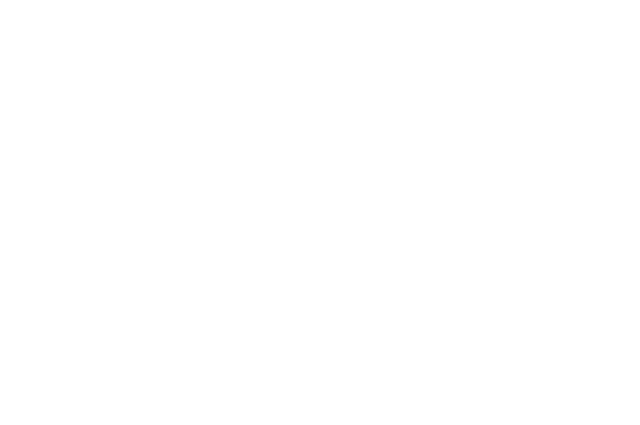
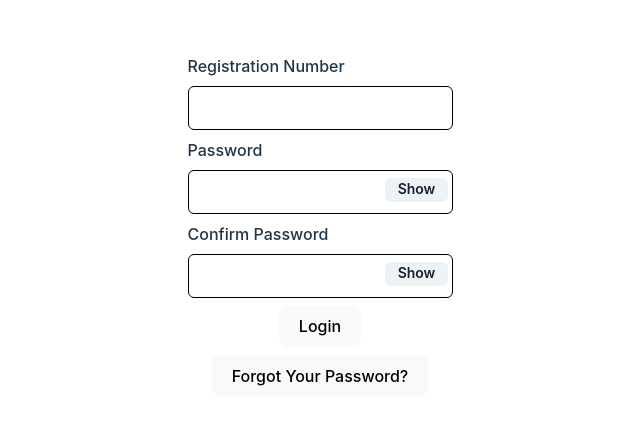
Before and after one commit to himanshudas75/mis-project, a React (Vite) app in the folder frontend/: page /mba_admission/login in a window 1280 px wide. Before the commit this address had no page. Shown: the part 175-600 px from the top of the page, without its empty margins (320-960 px from the left). Built offline with nearby package versions, Linux system fonts and the light colour scheme.

Commit message:
login page done

```diff
--- a/frontend/src/App.jsx
+++ b/frontend/src/App.jsx
@@ -6,12 +6,14 @@
 import RegistrationFrom from "./components/RegistrationFrom";
 import Home from "./components/Home";
 import { Routes, Route, BrowserRouter } from "react-router-dom";
+import LoginForm from "./components/LoginForm";
 function App() {
   return (
     <BrowserRouter>
       <Routes>
         <Route path="/mba_admission/home" element={<Home />} />
         <Route path="/mba_admission/register" element={<RegistrationFrom />} />
+        <Route path="/mba_admission/login" element={<LoginForm />} />
       </Routes>
     </BrowserRouter>
   );
--- a/frontend/src/components/InputField.jsx
+++ b/frontend/src/components/InputField.jsx
@@ -1,20 +1,46 @@
-import React from "react";
+import { React, useState } from "react";
 import {
   FormControl,
   FormLabel,
   FormErrorMessage,
   Input,
+  InputRightElement,
+  Button,
+  InputGroup,
 } from "@chakra-ui/react";
 import { Field } from "formik";
 const InputField = (props) => {
   const { label, name, ...rest } = props;
+  const [show, setShow] = useState(false);
+  const handleClick = () => setShow(!show);
   return (
     <Field name={name}>
       {({ field, form }) => {
         return (
           <FormControl isInvalid={form.errors[name] && form.touched[name]}>
             <FormLabel htmlFor={name}>{label}</FormLabel>
-            <Input id={name} {...rest} {...field} value={field.value} />
+            <InputGroup>
+              <Input
+                id={name}
+                {...rest}
+                {...field}
+                value={field.value}
+                type={
+                  rest.type && rest.type === "password"
+                    ? show
+                      ? "text"
+                      : "password"
+                    : rest.type
+                }
+              />
+              {rest.type && rest.type === "password" && (
+                <InputRightElement width="4.5rem">
+                  <Button h="1.5rem" size="sm" onClick={handleClick}>
+                    {show ? "Hide" : "Show"}
+                  </Button>
+                </InputRightElement>
+              )}
+            </InputGroup>
             <FormErrorMessage>{form.errors[name]}</FormErrorMessage>
           </FormControl>
         );
--- /dev/null
+++ b/frontend/src/components/LoginForm.jsx
@@ -0,0 +1,62 @@
+import React from "react";
+import { Form, Formik } from "formik";
+import * as Yup from "yup";
+import FormikControl from "./FormikControl";
+import { VStack } from "@chakra-ui/react";
+const LoginForm = () => {
+  const initialValues = {
+    registrationnumber: "",
+    password: "",
+    cnfpassword: "",
+  };
+  const validationSchema = Yup.object({
+    registrationnumber: Yup.string().required("Required"),
+    password: Yup.string().required("Required"),
+    cnfpassword: Yup.string()
+      .oneOf([Yup.ref("password"), ""], "Passwords must match")
+      .required("Required"),
+  });
+  const onSubmit = (values) => {
+    console.log(values);
+  };
+  return (
+    <Formik
+      initialValues={initialValues}
+      onSubmit={onSubmit}
+      validationSchema={validationSchema}
+    >
+      {(formik) => {
+        return (
+          <Form>
+            <VStack>
+              <FormikControl
+                control="input"
+                label="Registration Number"
+                name="registrationnumber"
+              />
+
+              <FormikControl
+                control="input"
+                label="Password"
+                name="password"
+                type="password"
+              />
+
+              <FormikControl
+                control="input"
+                label="Confirm Password"
+                name="cnfpassword"
+                type="password"
+              />
+
+              <button type="submit">Login</button>
+              <button type="button">Forgot Your Password?</button>
+            </VStack>
+          </Form>
+        );
+      }}
+    </Formik>
+  );
+};
+
+export default LoginForm;
--- a/frontend/src/components/RegistrationFrom.jsx
+++ b/frontend/src/components/RegistrationFrom.jsx
@@ -83,6 +83,7 @@
                   label="Divyang"
                   name="divyang"
                   options={divyangOptions}
+                  type="select"
                 />
                 <FormikControl
                   control="input"
@@ -96,6 +97,7 @@
                   label="Do you have a B.Tech Degree ?"
                   name="btechdegree"
                   options={btechRadioOptions}
+                  type="radio"
                 />
                 {formik.values.btechdegree === "false" && (
                   <FormikControl
@@ -103,6 +105,7 @@
                     label="Do you have a Bachelor's degree with mathematics or statistics as subject?"
                     name="mathorstatdegree"
                     options={btechRadioOptions}
+                    type="radio"
                   />
                 )}
               </VStack>
@@ -119,12 +122,14 @@
                   control="input"
                   label="Mobile Number"
                   name="mobilenumber"
+                  type="text"
                 />
                 <FormikControl
                   control="select"
                   label="Category"
                   name="category"
                   options={categoryOptions}
+                  type="text"
                 />
 
                 <FormikControl
```
